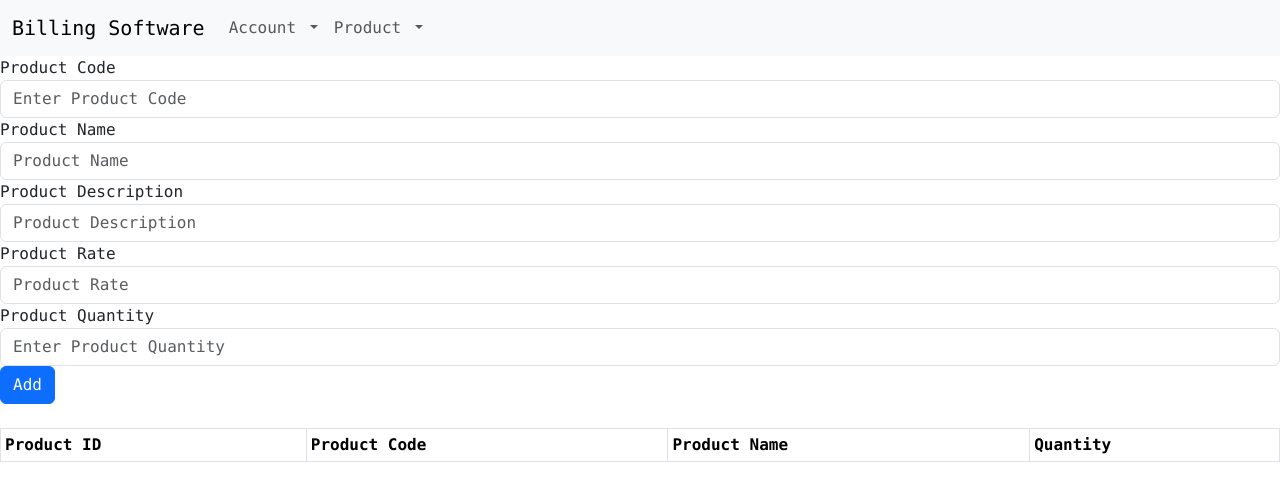
After one commit to sc22r2s/COMP2011-WebApplicationDevelopment-Cwk2, a Flask app: page /stock-in in a window 1280 px wide. The commit adds this page. Shown: the top 501 px of the page. Run offline with Flask 3, Linux system fonts and the light colour scheme; the visitor is signed in with stand-in values (Sample User, id 1); lists and menus that the app fills with data are empty; parts of the project's set-up code (start-up, migrations or seed data) failed here and were passed over.

Commit message:
Partial implementation of stock-in

```diff
--- a/app/templates/base.html
+++ b/app/templates/base.html
@@ -21,6 +21,7 @@
       crossorigin="anonymous"
     />
     <link rel="stylesheet" href="../static/styles/base.css" />
+    <script src="https://ajax.googleapis.com/ajax/libs/jquery/3.7.1/jquery.min.js"></script>
   </head>
   <body>
     <!--[if lt IE 7]>
@@ -124,6 +125,7 @@
       integrity="sha384-C6RzsynM9kWDrMNeT87bh95OGNyZPhcTNXj1NW7RuBCsyN/o0jlpcV8Qyq46cDfL"
       crossorigin="anonymous"
     ></script>
+
     <script src="" async defer></script>
   </body>
 </html>
--- /dev/null
+++ b/app/templates/stock_in.html
@@ -0,0 +1,118 @@
+    {% extends 'base.html' %} {% block content %}
+<div class="forms">
+  <form action="#" method="post" id="form">
+    <div class="form-group">
+      <label for="ProductCode">Product Code</label>
+      <input
+        type="text"
+        class="form-control"
+        id="ProductCodeInput"
+        placeholder="Enter Product Code"
+      />
+    </div>
+
+    <div class="form-group">
+      <label for="ProductName">Product Name</label>
+      <input
+        type="text"
+        readonly
+        class="form-control"
+        id="ProductNameDisplay"
+        placeholder="Product Name"
+      />
+    </div>
+
+    <div class="form-group">
+      <label for="ProductDescription">Product Description</label>
+      <input
+        type="text"
+        readonly
+        class="form-control"
+        id="ProductDescriptionDisplay"
+        placeholder="Product Description"
+      />
+    </div>
+
+    <div class="form-group">
+      <label for="ProductRate">Product Rate</label>
+      <input
+        type="text"
+        readonly
+        class="form-control"
+        id="ProductRateDisplay"
+        placeholder="Product Rate"
+      />
+    </div>
+
+    <div class="form-group">
+      <label for="ProductQuantity">Product Quantity</label>
+      <input
+        type="text"
+        class="form-control"
+        id="ProductQuantityInput"
+        placeholder="Enter Product Quantity"
+      />
+    </div>
+
+    <button type="submit" class="btn btn-primary">Add</button>
+  </form>
+</div>
+
+<br>
+
+<table class="table table-striped table-bordered table-hover table-sm">
+    <thead>
+    <tr>
+        <th scope="col">Product ID</th>
+        <th scope="col">Product Code</th>
+        <th scope="col">Product Name</th>
+        <th scope="col">Quantity</th>
+    </tr>
+    </thead>
+
+    <tbody id="product-row">
+
+    </tbody>
+</table>
+
+<script>
+
+  $("#ProductCodeInput").keydown(function (event) {
+
+    if (event.keyCode === 13) {
+        event.preventDefault();
+        var code = $("#ProductCodeInput").val();
+
+        $.ajax({
+            type: 'GET',
+            url: '/ajax/display-product-detail',
+            data: { productCode: code },
+            success: function(data, status, xhr) {
+                if (data.hasOwnProperty("error") ) {
+                    alert("Invalid product code");
+                } else {
+                    $("#ProductNameDisplay").val(data.productName);
+                }
+            },
+            error: function (jqXhr, textStatus, errorMessage) {
+                // error callback
+                alert(errorMessage);
+            }
+        });
+    }
+
+  });
+
+  $("form").on("submit", function (event) {
+    event.preventDefault();
+    if ($("#ProductNameDisplay").val() === "") {
+        alert("Can not add product to batch");
+    } else {
+        $('#product-row').append("<tr><td>"+$("#ProductNameDisplay").val()+"</><td>b</td><td>c</td><td>d</td></tr>");
+        $("#ProductCodeInput").val("");
+        $("#ProductNameDisplay").val("");
+    }
+
+  });
+</script>
+{% endblock %}
--- a/app/templates/view_product.html
+++ b/app/templates/view_product.html
@@ -26,8 +26,8 @@
             <td><a class="btn btn-outline-dark btn-sm" href ="/edit-product/{{ product.id }}">Edit</a></td>
             <td><a class="btn btn-outline-dark btn-sm" href ="/delete-product/{{ product.id }}">Delete</a></td>
             {% else %}
+            <td><a class="btn btn-outline-dark btn-sm disabled" href ="/">Edit</a></td>
             <td><a class="btn btn-outline-dark btn-sm disabled" href ="/">Delete</a></td>
-            <td><a class="btn btn-outline-dark btn-sm disabled" href ="/">Edit</a></td>
             {% endif %}
             </tr>
         {% endfor %}
--- a/app/views.py
+++ b/app/views.py
@@ -1,10 +1,12 @@
-from flask import render_template, request, redirect, url_for, flash
+from flask import render_template, request, redirect, url_for, flash, jsonify
 from app import app, db, admin, models, login_manager, bcrypt
 from flask_login import UserMixin, login_user, logout_user, login_required, current_user
 
 from sqlalchemy.exc import IntegrityError, DataError, OperationalError, PendingRollbackError
 from .forms import (LoginForm, SignUpForm, EditAccountForm,
                     AddProductForm, EditProductForm)
+
+import json
 
 
 @login_manager.user_loader
@@ -328,6 +330,28 @@ def editProduct(product_id):
         return redirect(url_for("viewProduct"))
 
 
+@app.route("/stock-in", methods=["GET", "POST"])
+@login_required
+def stockIn():
+    return render_template("stock_in.html")
+
+
+@app.route("/ajax/display-product-detail", methods=["GET", "POST"])
+def displayProductDetail():
+    code = request.args.get("productCode")
+
+    try:
+        product = models.Product.query.filter_by(productCode=code).first()
+
+        return jsonify({"id": product.id,
+                        "productCode": product.productCode,
+                        "productName": product.productName,
+                        "description": product.description,
+                        "rate": product.rate})
+
+    except AttributeError:
+        return jsonify({"error": "This product does not exist"})
+
 @app.route("/")
 def home():
     """Renders the home page.
```
Also changed, not shown: app/models.py (+17 -2 lines), billing.db.
